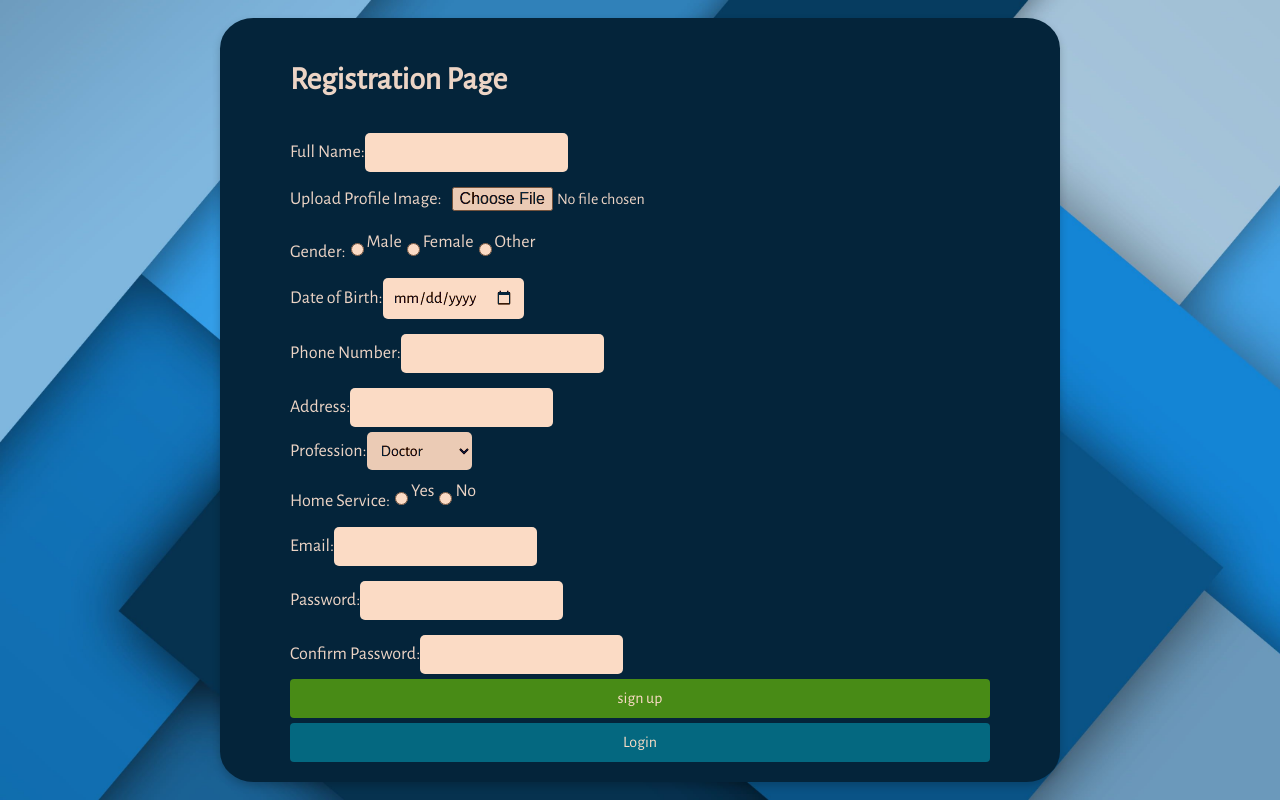
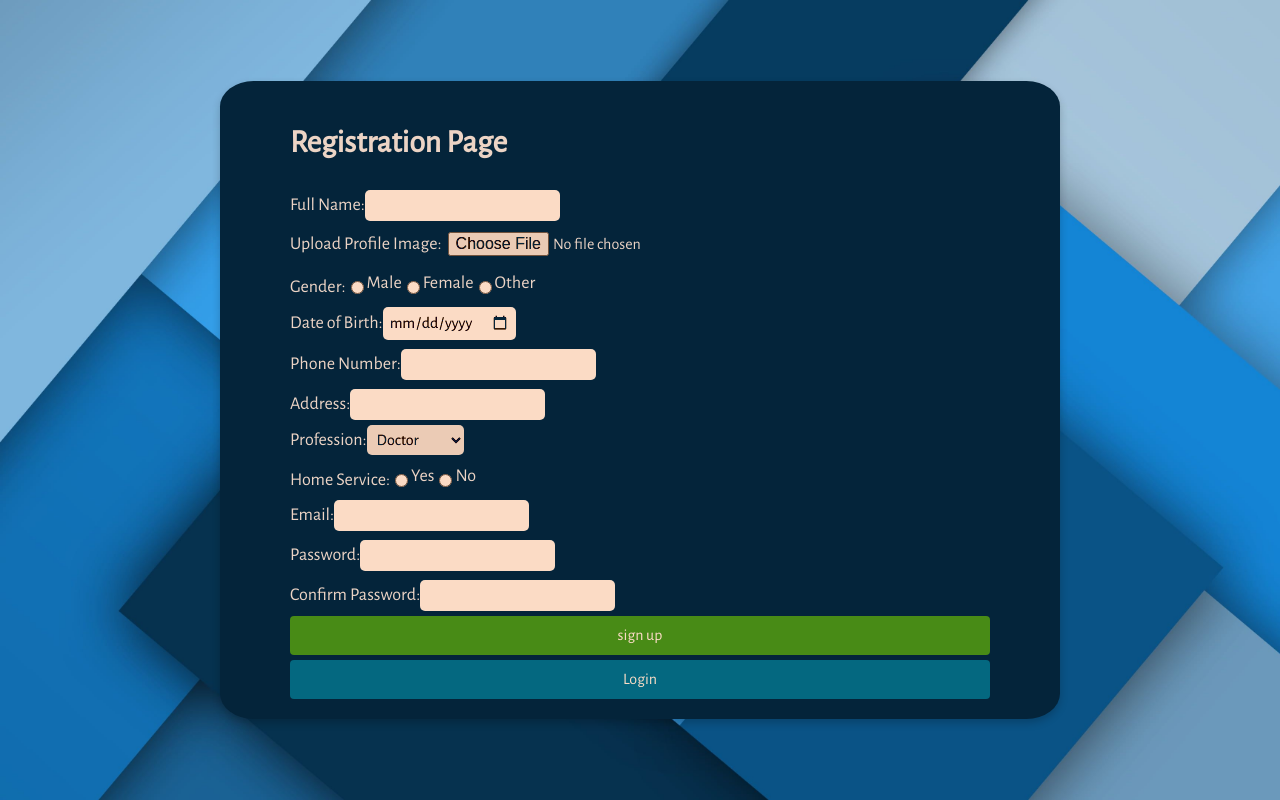
Before and after one commit to Aadarshprajapati777/local-service-provider, a React (Create React App) app: page / in a window 1280 px wide. Built offline with nearby package versions, Linux system fonts and the light colour scheme.

Commit message:
updated padding css

```diff
--- a/src/components/registration/registrationpage.css
+++ b/src/components/registration/registrationpage.css
@@ -63,13 +63,13 @@ h1 {
 }
 
 label {
-  margin-top: 10px;
+  margin-top: 4px;
   font-size: 18px;
 }
 
 input,
 select {
-  padding: 10px;
+  padding: 6px;
   border-radius: 5px;
   border: none;
   margin-top: 5px;
```
